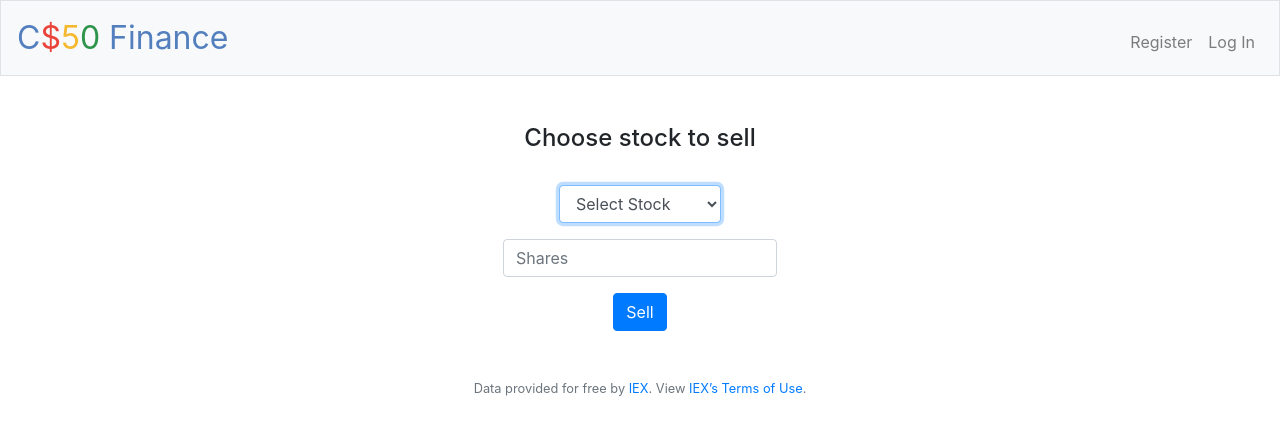
After one commit to anilgeorge04/stocktrade-flask, a Flask app: template templates/sell.html in a window 1280 px wide. The commit adds this page. Shown: the top 435 px of the page. Run offline with Flask 2, Linux system fonts and the light colour scheme; the template is opened without the code that fills it: most values are stand-ins (such as "Sample title", 1, 10 or a date in 2020); some libraries are stand-ins or nearby versions.

Commit message:
sell functionality GET method

```diff
--- a/app.py
+++ b/app.py
@@ -51,7 +51,8 @@ def index():
     portfolio = db.execute("SELECT symbol, sum(shares) AS shares \
         FROM purchases WHERE user_id = :user_id GROUP BY(symbol)", user_id=session["user_id"])
     # current cash & overall portfolio value
-    cash_row = db.execute("SELECT cash FROM users WHERE id=:id", id=session["user_id"])
+    cash_row = db.execute(
+        "SELECT cash FROM users WHERE id=:id", id=session["user_id"])
     balance = cash_row[0]["cash"]
     overall = balance
 
@@ -98,7 +99,7 @@ def buy():
                 db.execute("INSERT INTO purchases(symbol, shares, purchaseprice, user_id) \
                     VALUES(:symbol, :shares, :purchaseprice, :user_id)",
                            symbol=quote_details["symbol"], shares=shares, purchaseprice=purchaseprice, user_id=session["user_id"])
-                flash("Bought successfully!")
+                flash("Success: Debited cash and bought stock")
                 return redirect("/")
 
     # User reached route via GET (as by clicking a link or via redirect)
@@ -237,7 +238,42 @@ def register():
 @ login_required
 def sell():
     """Sell shares of stock"""
-    return apology("TODO")
+
+    # User reached route via POST (as by submitting a form via POST)
+    if request.method == "POST":
+        # Ensure symbol and shares was submitted
+        if not request.form.get("symbol"):
+            return apology("must provide symbol", 400)
+        elif not request.form.get("shares"):
+            return apology("must provide number of shares", 400)
+        shares = int(request.form.get("shares"))
+
+        # Fetch share details with API lookup
+        quote_details = lookup(request.form.get("symbol"))
+        if quote_details == None:
+            return apology("invalid symbol", 403)
+        else:
+            purchaseprice = quote_details["price"]
+            cash_row = db.execute(
+                "SELECT cash FROM users WHERE id=:id", id=session["user_id"])
+            cash = cash_row[0]["cash"]
+            if cash < purchaseprice*shares:
+                return apology("insufficient cash balance", 403)
+            else:
+                cash = cash - (purchaseprice*shares)
+                db.execute("UPDATE users SET cash=:cash WHERE id=:id",
+                           cash=cash, id=session["user_id"])
+                db.execute("INSERT INTO purchases(symbol, shares, purchaseprice, user_id) \
+                    VALUES(:symbol, :shares, :purchaseprice, :user_id)",
+                           symbol=quote_details["symbol"], shares=shares, purchaseprice=purchaseprice, user_id=session["user_id"])
+                flash("Success: Stock sold and cash credited")
+                return redirect("/")
+
+    # User reached route via GET (as by clicking a link or via redirect)
+    else:
+        stocks = db.execute(
+            "SELECT symbol FROM purchases WHERE user_id=:user_id GROUP BY(symbol)", user_id=session["user_id"])
+        return render_template("sell.html", stocks=stocks)
 
 
 def errorhandler(e):
--- a/templates/buy.html
+++ b/templates/buy.html
@@ -10,7 +10,7 @@
     </div>
     <div class="form-group">
         <input autocomplete="off" class="form-control" name="shares" placeholder="Shares" type="number" min="1"
-            pattern="[0-9]+" title="Kindly enter a number" required>
+            title="Kindly enter a number" required>
     </div>
     <button class="btn btn-primary" type="submit">Buy</button>
 </form>
--- /dev/null
+++ b/templates/sell.html
@@ -0,0 +1,30 @@
+{% extends "layout.html" %}
+{% block head %}
+<!-- <script defer src="{{url_for('static', filename='js/register.js')}}"></script> -->
+{% endblock %}
+
+{% block title %}Sell Stock{% endblock %}
+
+{% block main %}
+{% if stocks|length < 1 %}
+<h4>No stocks here to sell!</h4><br>
+<p>Click <a href="/buy">here</a> to buy shares first</p><br>
+{% else %}
+<h4>Choose stock to sell</h4><br>
+<form action="/sell" method="post">
+    <div class="form-group">
+        <select autofocus class="form-control" name="symbol" id="symbol" required>
+            <option disabled selected value="">Select Stock</option>
+            {% for sym in stocks %}
+            <option value="{{ sym.symbol }}">{{ sym.symbol }}</option>
+            {% endfor %}
+        </select>
+    </div>
+    <div class="form-group">
+        <input autocomplete="off" class="form-control" name="shares" placeholder="Shares" type="number" min="1"
+            title="Kindly enter a number" required>
+    </div>
+    <button class="btn btn-primary" type="submit">Sell</button>
+</form>
+{% endif %}
+{% endblock %}
```
